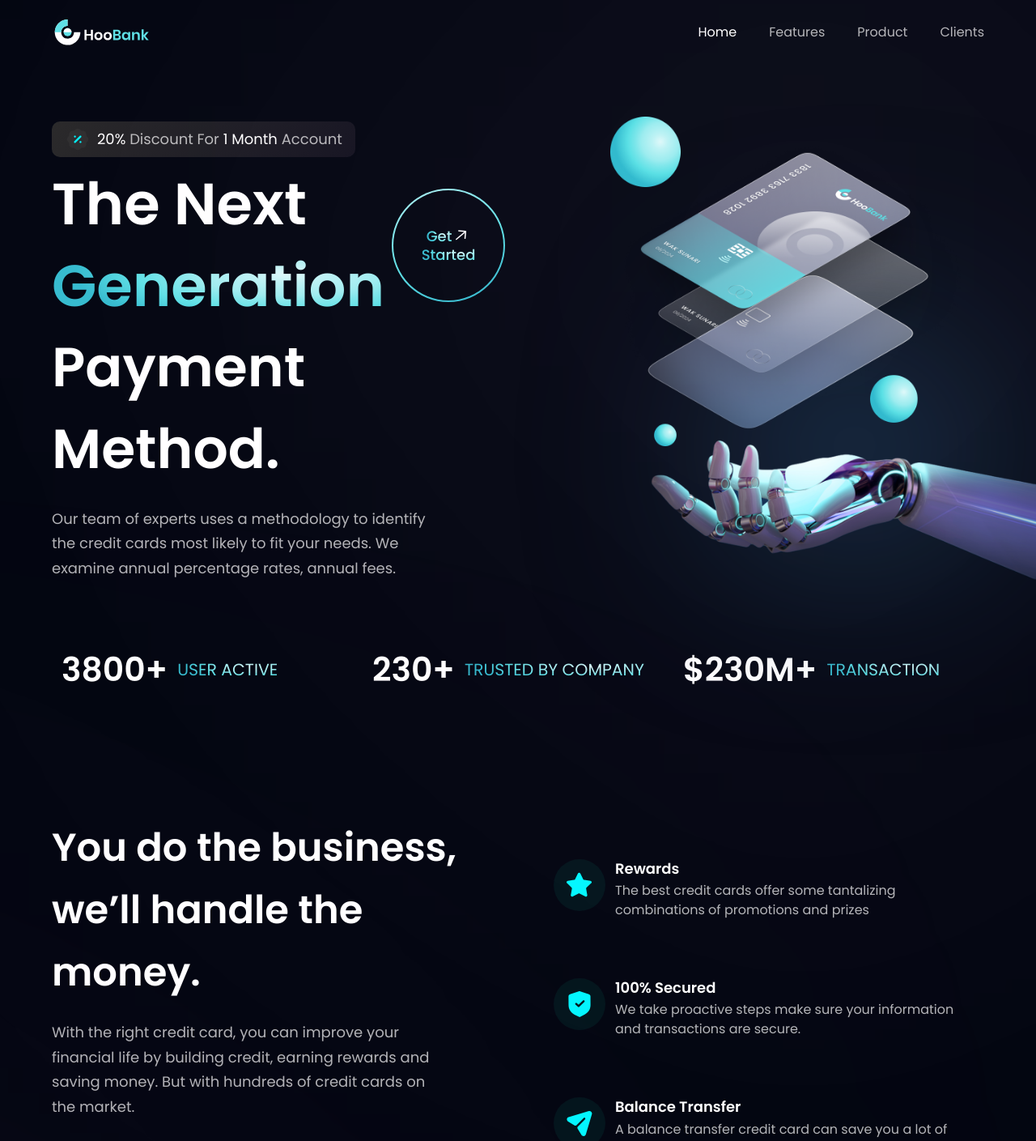
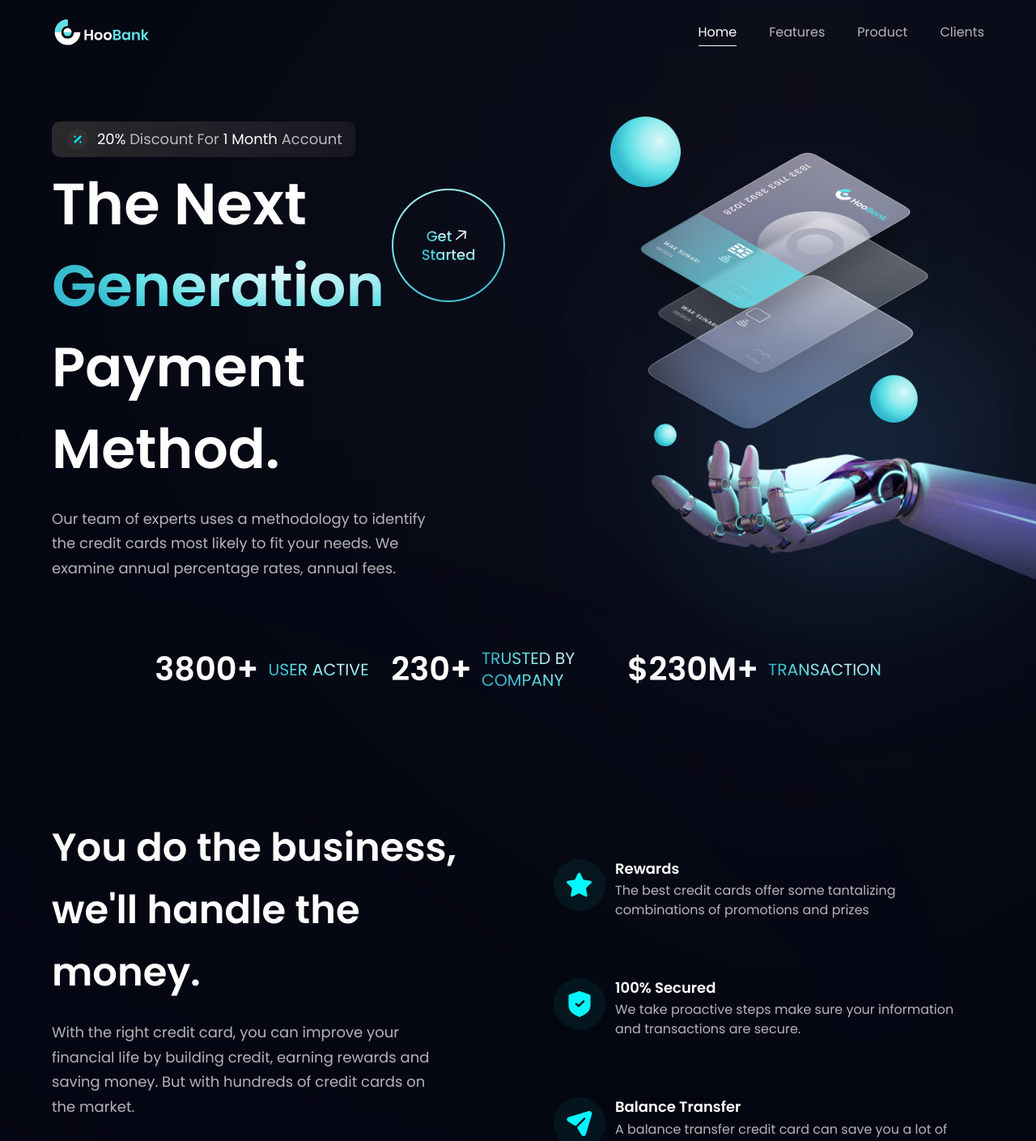
Before and after one commit to Xeuz27/hoobank_modern_ui_landing_page, a React (Vite) app: page / in a window 1280 px wide. Shown: the top 1409 px of the page at 81% size. Built offline with nearby package versions, Linux system fonts and the light colour scheme.

Commit message:
implementing framer-motion library

```diff
--- a/package.json
+++ b/package.json
@@ -9,6 +9,7 @@
     "preview": "vite preview"
   },
   "dependencies": {
+    "framer-motion": "10.11.6",
     "react": "^18.2.0",
     "react-dom": "^18.2.0"
   },
--- a/src/App.jsx
+++ b/src/App.jsx
@@ -1,7 +1,29 @@
-import React from 'react'
-import styles from './style'
-import { Billing, Business, CardDeal, Clients, CTA, Footer, Navbar, Stats, Testimonials, Hero } from "./components";
+import React from "react";
+import styles from "./style";
+import {
+  Billing,
+  Business,
+  CardDeal,
+  Clients,
+  CTA,
+  Footer,
+  Navbar,
+  Stats,
+  Testimonials,
+  Hero,
+} from "./components";
+import { motion } from "framer-motion";
 
+const variants = {
+  hidden: {
+    opacity: 0,
+    y: 400,
+  },
+  visible: {
+    opacity: 1,
+    y: 0,
+  },
+};
 
 const App = () => (
   <div className="bg-primary w-full overflow-hidden">
@@ -12,9 +34,15 @@ const App = () => (
     </div>
 
     <div className={`bg-primary ${styles.flexStart}`}>
-    <div className={`${styles.boxWidth}`}>
+      <motion.div
+        initial="hidden"
+        animate="visible"
+        transition={{ duration: 1.4 }}
+        variants={variants}
+        className={`${styles.boxWidth}`}
+      >
         <Hero />
-    </div>
+      </motion.div>
     </div>
 
     <div className={`bg-primary ${styles.paddingX} ${styles.flexCenter}`}>
@@ -30,9 +58,6 @@ const App = () => (
       </div>
     </div>
   </div>
-)
+);
 
-
-
-
-export default App
+export default App;
--- a/src/components/Business.jsx
+++ b/src/components/Business.jsx
@@ -1,10 +1,37 @@
+import { stagger, motion } from "framer-motion";
 import { features } from "../constants";
 import styles, { layout } from "../style";
 import Button from "./Button";
 
+const container = {
+  hidden: {
+    opacity: 0,
+    y: 650,
+  },
+  visible: {
+    opacity: 1,
+    y: 0,
+    transition: {
+      duration: 1.2,
+      staggerChildren: 1,
+      delayChildren: 5,
+    },
+  },
+};
+const item = {
+  hidden: { opacity: 0 },
+  visible: { opacity: 1 },
+};
+
 const FeatureCard = ({ icon, title, content, index }) => (
-  <div className={`flex flex-row p-6 rounded-[20px] ${index !== features.length - 1 ? "mb-6" : "mb-0"} feature-card`}>
-    <div className={`w-[64px] h-[64px] rounded-full ${styles.flexCenter} bg-dimBlue`}>
+  <div
+    className={`flex flex-row p-6 rounded-[20px] ${
+      index !== features.length - 1 ? "mb-6" : "mb-0"
+    } feature-card`}
+  >
+    <div
+      className={`w-[64px] h-[64px] rounded-full ${styles.flexCenter} bg-dimBlue`}
+    >
       <img src={icon} alt="star" className="w-[50%] h-[50%] object-contain" />
     </div>
     <div className="flex-1 flex flex-col ml-3">
@@ -18,21 +45,47 @@ const FeatureCard = ({ icon, title, content, index }) => (
   </div>
 );
 
-const Business = () =>  (
+const Business = () => (
   <section id="features" className={layout.section}>
-    <div className={layout.sectionInfo}>
-      <h2 className={styles.heading2}>
-        You do the business, <br className="sm:block hidden" /> we’ll handle
-        the money.
-      </h2>
-      <p className={`${styles.paragraph} max-w-[470px] mt-5`}>
+    <motion.div
+      variants={container}
+      initial="hidden"
+      animate="visible"
+      className={layout.sectionInfo}
+    >
+      <motion.h2
+        initial="hidden"
+        variants={item}
+        animate="visible"
+        className={styles.heading2}
+        //   initial="hidden"
+        // whileInView="visible"
+        // variants={variants}
+      >
+        You do the business, <br className="sm:block hidden" /> we'll handle the
+        money.
+      </motion.h2>
+      <motion.p
+        initial="hidden"
+        variants={item}
+        animate="visible"
+        className={`${styles.paragraph} max-w-[470px] mt-5`}
+        //   initial="hidden"
+        // whileInView="visible"
+        // variants={variants}
+      >
         With the right credit card, you can improve your financial life by
-        building credit, earning rewards and saving money. But with hundreds
-        of credit cards on the market.
-      </p>
+        building credit, earning rewards and saving money. But with hundreds of
+        credit cards on the market.
+      </motion.p>
 
-      <Button styles={`mt-10`} />
-    </div>
+      <Button
+        initial="hidden"
+        variants={item}
+        animate="visible"
+        styles={`mt-10`}
+      />
+    </motion.div>
 
     <div className={`${layout.sectionImg} flex-col`}>
       {features.map((feature, index) => (
--- a/src/components/Button.jsx
+++ b/src/components/Button.jsx
@@ -1,9 +1,21 @@
 import React from "react";
+import {motion} from 'framer-motion'
+
+const item = {
+  hidden: { opacity: 0},
+  show: { opacity: 1},
+};
 
 const Button = ({ styles }) => (
-  <button type="button" className={`py-4 px-6 font-poppins font-medium text-[18px] text-primary bg-blue-gradient rounded-[10px] outline-none ${styles}`}>
+  <motion.button
+  initial="hidden"
+      variants={item}
+      animate='show'
+  type="button"
+  className={`py-4 px-6 font-poppins font-medium text-[18px] text-primary bg-blue-gradient rounded-[10px] outline-none ${styles}`}
+  >
     Get Started
-  </button>
+  </motion.button>
 );
 
 export default Button;
--- a/src/components/Navbar.jsx
+++ b/src/components/Navbar.jsx
@@ -2,26 +2,60 @@ import { useState } from "react";
 
 import { close, logo, menu } from "../assets";
 import { navLinks } from "../constants";
+import { motion, spring, stagger } from "framer-motion";
 
 const Navbar = () => {
   const [active, setActive] = useState("Home");
   const [toggle, setToggle] = useState(false);
 
+  const variants = {
+    hidden: {
+      opacity: 0,
+      y: 25,
+    },
+    visible: ({ delay }) => ({
+      transition: {
+        delay,
+        duration: 0.3,
+      },
+      opacity: 1,
+      y: 0,
+    }),
+  };
   return (
+    <>
       <nav className="w-full flex py-6 justify-between items-center navbar">
-      <img src={logo} alt="logo" className="w-[124px] h-[32px]" />
+        <motion.img
+          initial="hidden"
+          animate="visible"
+          transition={{ duration: 1.2 ,type: 'spring', bounce: 0.5  }}
+          variants={{
+            hidden: { opacity: 0, x: -100 },
+            visible: { opacity: 1, x: 0 },
+          }}
+          src={logo}
+          alt="logo"
+          className="w-[124px] h-[32px]"
+        />
 
         <ul className="list-none sm:flex hidden justify-end items-center flex-1">
           {navLinks.map((nav, index) => (
-          <li
+            <motion.li
+              variants={variants}
+              custom={{ delay: (index + 1) * 0.4 }}
+              initial="hidden"
+              animate="visible"
               key={nav.id}
-            className={`font-poppins font-normal cursor-pointer text-[16px] ${
+              className={`relative font-poppins font-normal cursor-pointer text-[16px] ${
                 active === nav.title ? "text-white" : "text-dimWhite"
               } ${index === navLinks.length - 1 ? "mr-0" : "mr-10"}`}
               onClick={() => setActive(nav.title)}
             >
               <a href={`#${nav.id}`}>{nav.title}</a>
-          </li>
+              {active === nav.title ? (
+                <motion.div className="underline" layoutId="underline" />
+              ) : null}
+            </motion.li>
           ))}
         </ul>
 
@@ -42,18 +76,22 @@ const Navbar = () => {
               {navLinks.map((nav, index) => (
                 <li
                   key={nav.id}
-                className={`font-poppins font-medium cursor-pointer text-[16px] ${
+                  className={`relative font-poppins font-medium cursor-pointer text-[16px] ${
                     active === nav.title ? "text-white" : "text-dimWhite"
                   } ${index === navLinks.length - 1 ? "mb-0" : "mb-4"}`}
                   onClick={() => setActive(nav.title)}
                 >
                   <a href={`#${nav.id}`}>{nav.title}</a>
+                  {toggle === true && active === nav.title ? (
+                    <motion.div className="underline" layoutId="underline" />
+                  ) : null}
                 </li>
               ))}
             </ul>
           </div>
         </div>
       </nav>
+    </>
   );
 };
 
--- a/src/components/Stats.jsx
+++ b/src/components/Stats.jsx
@@ -1,17 +1,54 @@
 import { stats } from "../constants";
 import styles from "../style";
+import { motion } from "framer-motion";
+
+const variants = {
+  hidden: {
+    opacity: 0,
+    y: 200,
+  },
+  visible: {
+    opacity: 1,
+    y: 0,
+  },
+};
+const Pvariants = {
+  hidden: {
+
+    opacity: 0,
+    x:350
+  },
+  visible: {
+    opacity: 1,
+    x:0,
+  },
+}
 
 const Stats = () => (
-  <section className={`${styles.flexCenter} flex-row flex-wrap sm:mb-20 mb-6`}>
-    {stats.map((stat) => (
-      <div key={stat.id} className={`flex-1 flex justify-start items-center flex-row m-3`} >
-        <h4 className="font-poppins font-semibold xs:text-[40.89px] text-[30.89px] xs:leading-[53.16px] leading-[43.16px] text-white">
+  <section className={`${styles.flexCenter} mx-auto w-[80%] flex-row flex-wrap sm:mb-20 mb-6`}>
+    {stats.map((stat, index) => (
+      <motion.div
+        initial="hidden"
+        transition={{ duration: 0.6 }}
+        whileInView="visible"
+        variants={variants}
+        key={stat.id}
+        className={`flex-1 flex justify-start items-center flex-row m-3`}
+      >
+        <h4 className="font-poppins font-semibold xs:text-[40px] text-[28px] xs:leading-[53.16px] leading-[43.16px] text-white">
           {stat.value}
         </h4>
-        <p className="font-poppins font-normal xs:text-[20.45px] text-[15.45px] xs:leading-[26.58px] leading-[21.58px] text-gradient uppercase ml-3">
+        <motion.p
+          initial="hidden"
+          whileInView="visible"
+          viewport={{ once: true }}
+          transition={{duration: 0.9}}
+          variants={Pvariants}
+          className="font-poppins font-normal xs:text-[20.45px] text-[15.45px] xs:leading-[26.58px] leading-[21.58px] text-gradient uppercase ml-3"
+        >
           {stat.title}
-        </p>
-      </div>
+        </motion.p>
+      </motion.div>
     ))}
   </section>
 );
--- a/src/index.css
+++ b/src/index.css
@@ -142,3 +142,11 @@
 .client-img:hover{
   filter: brightness(2);
 }
+.underline {
+  position: absolute;
+  bottom: -5px;
+  left: 0;
+  right: 0;
+  height: 1px;
+  background: white;
+}
```
Also changed, not shown: 1 other file (tests, documents, lock files or other folders). Lines whose indentation alone changed are shown as unchanged.
